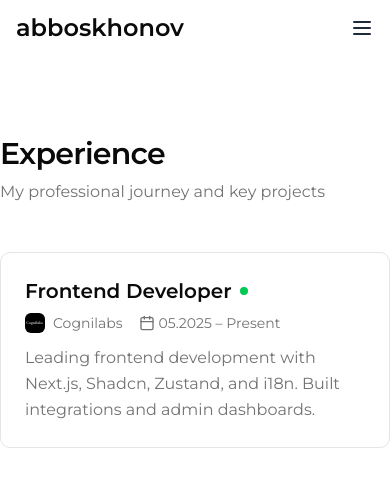
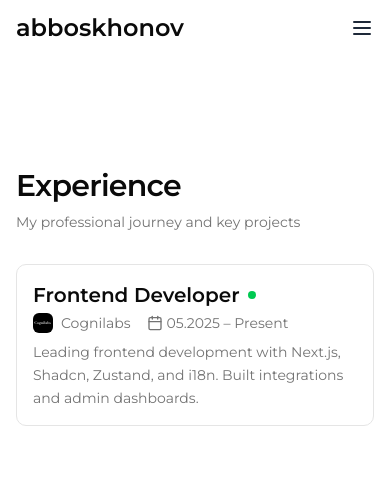
Before and after one commit to abboskhonov/abboskhonov-website, a Next.js app: page /experience in a window 390 px wide. Shown: the top 486 px of the page. Built offline with nearby package versions, Linux system fonts and the light colour scheme.

Commit message:
fix: experience page responsivity on mobile issues

```diff
--- /dev/null
+++ b/app/formula1/page.tsx
@@ -0,0 +1,10 @@
+import VkVideo from '@/public/f1'
+import React from 'react'
+
+const page = () => {
+  return (
+    <VkVideo />
+  )
+}
+
+export default page
--- a/components/experience.tsx
+++ b/components/experience.tsx
@@ -18,28 +18,30 @@ const experiences = [
 
 const Experience = () => {
   return (
-    <section className="max-w-6xl mx-auto px-0 py-0">
-      <div className="mb-12">
+    <section className="max-w-6xl mx-auto px-4 sm:px-6 lg:px-8 py-8">
+      <div className="mb-8">
         <h2 className="text-3xl font-semibold tracking-tight mb-2">Experience</h2>
-        <p className="text-muted-foreground">My professional journey and key projects</p>
+        <p className="text-muted-foreground text-sm sm:text-base">
+          My professional journey and key projects
+        </p>
       </div>
 
       <div className="space-y-6">
         {experiences.map((exp, idx) => (
           <div
             key={idx}
-            className="group relative bg-card border rounded-lg p-6 hover:shadow-md transition-all duration-200"
+            className="group relative bg-card border rounded-lg p-4 sm:p-6 hover:shadow-md transition-all duration-200"
           >
-            <div className="flex flex-col md:flex-row md:items-start md:justify-between gap-4">
-              <div className="flex-1">
-                <div className="flex items-center gap-2 mb-2">
-                  <h3 className="text-xl font-semibold">{exp.role}</h3>
+            <div className="flex flex-col sm:flex-row sm:items-center sm:justify-between gap-4">
+              <div className="flex-1 min-w-0">
+                <div className="flex items-center gap-2 mb-1 flex-wrap">
+                  <h3 className="text-xl font-semibold truncate">{exp.role}</h3>
                   {exp.current && (
-                    <div className="h-2 w-2 bg-green-500 rounded-full"></div>
+                    <div className="h-2 w-2 bg-green-500 rounded-full shrink-0"></div>
                   )}
                 </div>
 
-                <div className="flex items-center gap-4 text-sm text-muted-foreground mb-3">
+                <div className="flex flex-wrap items-center gap-4 text-sm text-muted-foreground mb-2">
                   <div className="flex items-center gap-2">
                     {exp.logo ? (
                       <Image
@@ -52,7 +54,7 @@ const Experience = () => {
                     ) : (
                       <Building2 className="h-4 w-4" />
                     )}
-                    <span>{exp.company}</span>
+                    <span className="truncate">{exp.company}</span>
                   </div>
                   <div className="flex items-center gap-1">
                     <Calendar className="h-4 w-4" />
@@ -62,7 +64,7 @@ const Experience = () => {
               </div>
             </div>
 
-            <p className="text-muted-foreground leading-relaxed">
+            <p className="text-muted-foreground leading-relaxed text-sm sm:text-base">
               {exp.description}
             </p>
           </div>
--- /dev/null
+++ b/public/f1.tsx
@@ -0,0 +1,20 @@
+import React from "react";
+
+const VkVideo = () => {
+  return (
+    <div className="flex justify-center">
+      <iframe
+        src="https://vk.com/video_ext.php?oid=-157043765&id=456243392&hash=334f63b8829166dc&autoplay=1"
+        width={426}
+        height={240}
+        allow="autoplay; encrypted-media; fullscreen; picture-in-picture; screen-wake-lock"
+        frameBorder={0} // JSX uses camelCase
+        allowFullScreen
+        className="rounded-lg shadow-lg"
+        title="VK Video"
+      ></iframe>
+    </div>
+  );
+};
+
+export default VkVideo;
```
